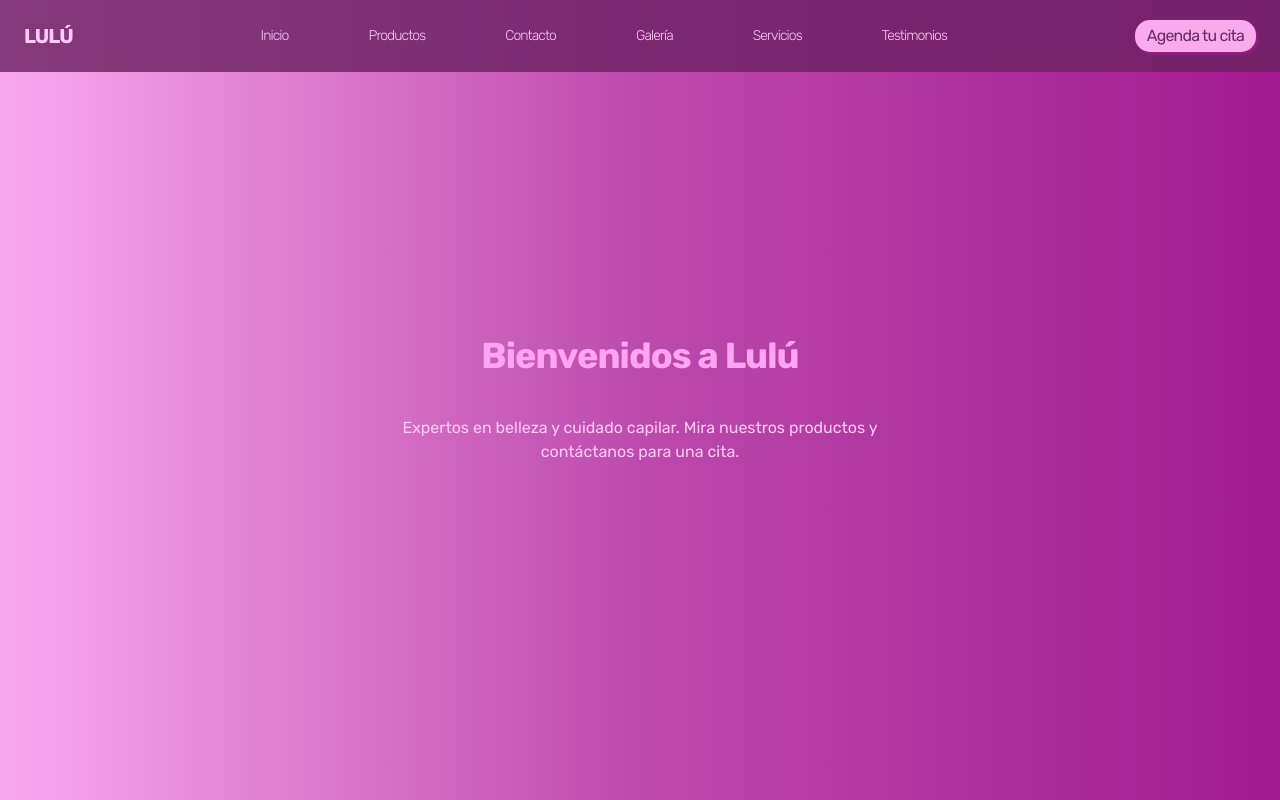
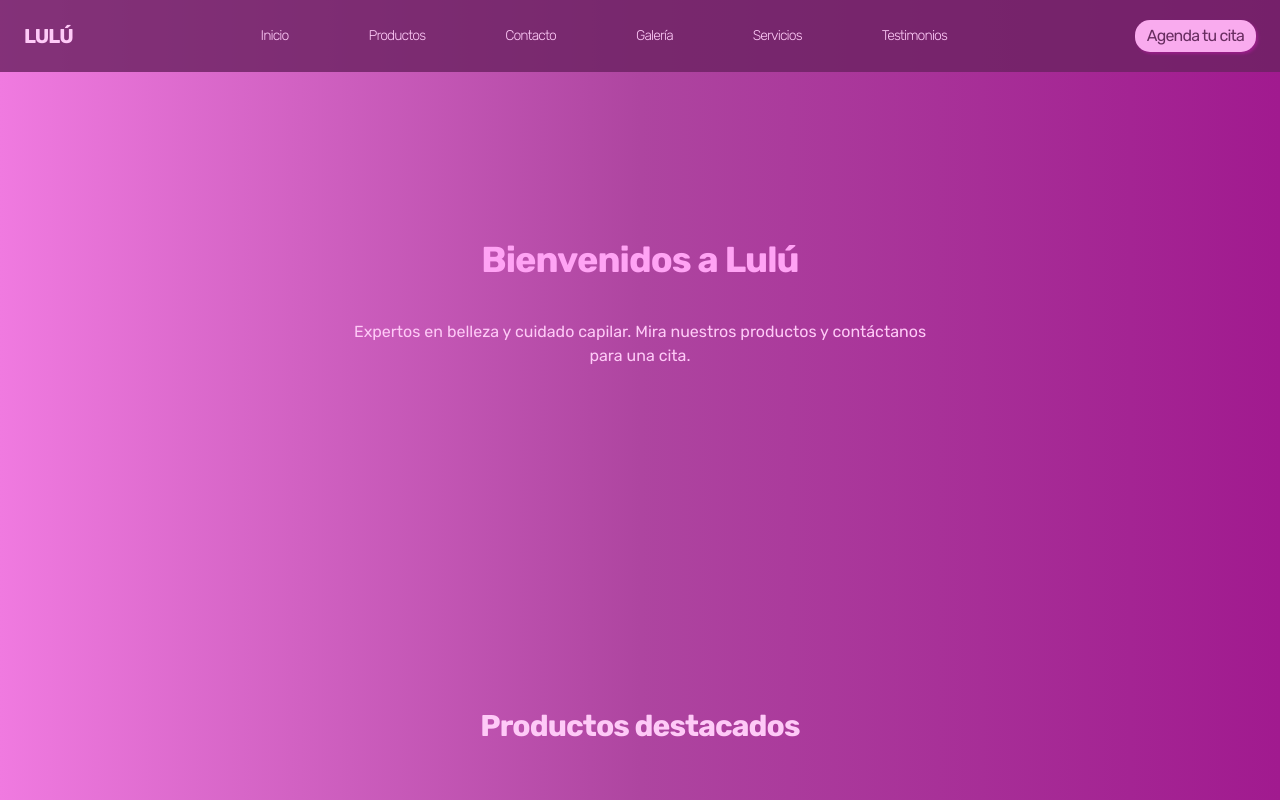
Before and after one commit to Danielgbit/centrodeesteticalulu, a Next.js app: page / in a window 1280 px wide. Shown: the top 800 px of the page. Built offline with nearby package versions, Linux system fonts and the light colour scheme.

Commit message:
Fix featured animation

```diff
--- a/src/app/globals.css
+++ b/src/app/globals.css
@@ -26,8 +26,8 @@ html {
 body {
   background: linear-gradient(
     90deg,
-    rgba(249, 169, 238, 1) 0%,
-    rgba(189, 74, 173, 1) 50%,
+    rgb(240, 122, 224) 0%,
+    rgb(174, 69, 160) 50%,
     rgba(161, 26, 143, 1) 100%
   );
   color: var(--color-text-dark); /* Mejor 'color' que 'foreground' */
--- a/src/components/NavBar.tsx
+++ b/src/components/NavBar.tsx
@@ -54,7 +54,7 @@ const NavBar = () => {
       </Link>
 
       {/* Desktop menu */}
-      <div className="hidden md:flex space-x-20 items-center ">
+      <div className="hidden md:flex space-x-20 items-center">
         {links.map((link) => (
           <Link
             key={link.href}
--- a/src/sections/Featured.tsx
+++ b/src/sections/Featured.tsx
@@ -9,8 +9,8 @@ import { easeInOut, motion } from "framer-motion";
 const Featured = () => {
   return (
 <motion.section
-  initial={{ opacity: 0, x: 40 }}
-  whileInView={{ opacity: 1, x: 0 }}
+  initial={{ opacity: 0, y: 40 }}
+  whileInView={{ opacity: 1, y: 0 }}
   transition={{ duration: 0.8, ease: easeInOut }}
   viewport={{ once: false, amount: 0.1 }}
   className="pt-24 px-4 my-20"
--- a/src/sections/Hero.tsx
+++ b/src/sections/Hero.tsx
@@ -1,4 +1,4 @@
-'use client'
+"use client";
 
 import { motion } from "framer-motion";
 
@@ -9,15 +9,17 @@ const Hero = () => {
       whileInView={{ opacity: 1, y: 0 }}
       transition={{ duration: 0.8 }}
       viewport={{ once: false, amount: 0.5 }}
-      className="pt-24 my-20"
+      className="my-20 w-full"
     >
+      <div>
         <h1 className="my-20 tracking-text text-colorMedium md:text-4xl text-[30px] font-bold mb-4">
           Bienvenidos a Lulú
         </h1>
-      <p className="text-light my-10 px-8 font-normal text-sm max-w-xl md:text-base mx-auto">
+        <p className="text-light my-10 font-normal text-sm max-w-xl md:text-base mx-auto">
           Expertos en belleza y cuidado capilar. Mira nuestros productos y
           contáctanos para una cita.
         </p>
+      </div>
     </motion.section>
   );
 };
```
Lines whose indentation alone changed are shown as unchanged.
